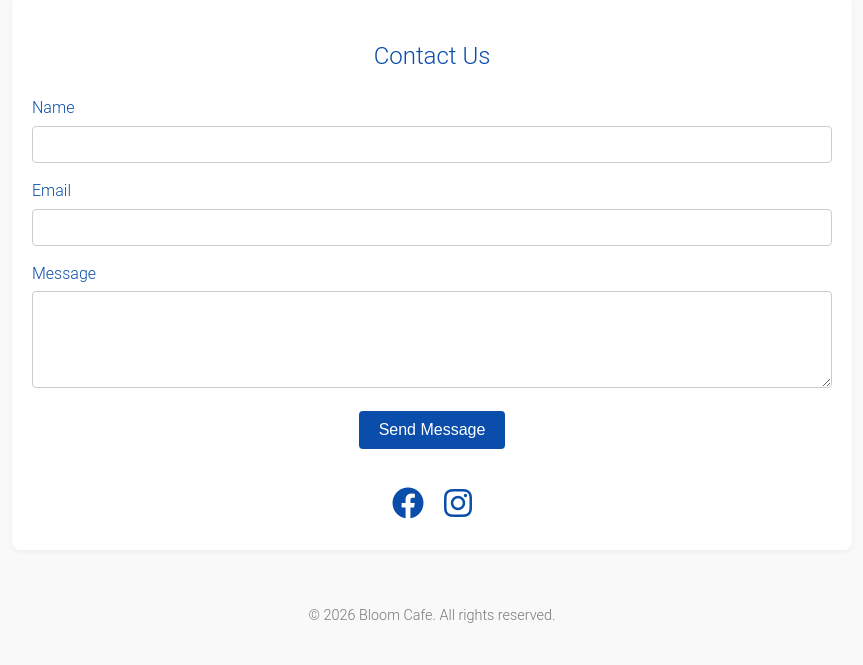
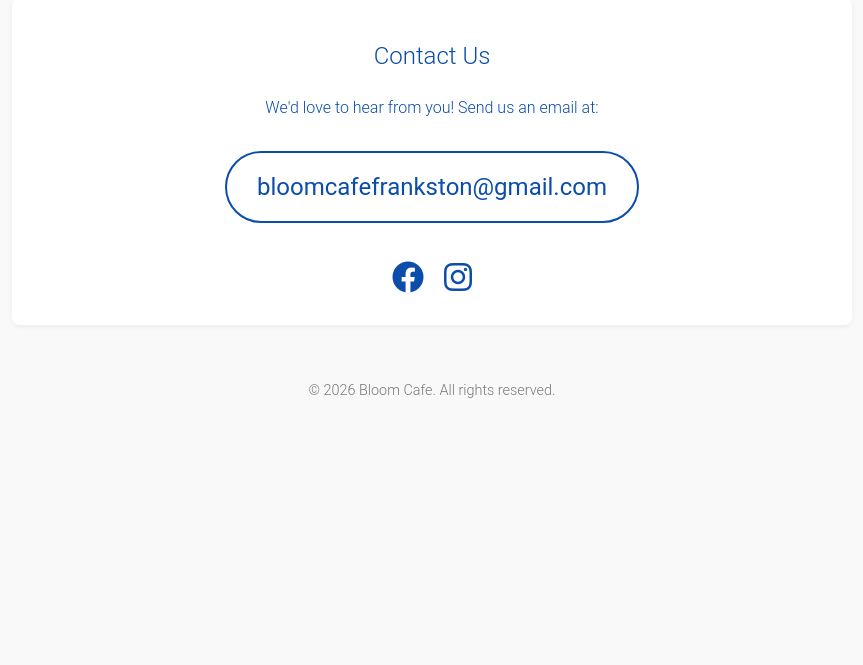
Before and after one commit to stephenlucerne/bloomcafe, a website: page index.html in a window 1280 px wide. Shown: the part 4190-4855 px from the top of the page, without its empty margins (208-1071 px from the left). After the commit the page ends 4646 px from the top, so only its background shows below. Drawn offline with Linux system fonts and the light colour scheme.

Commit message:
removed contact form with email instead

```diff
--- a/index.html
+++ b/index.html
@@ -60,21 +60,10 @@
 
         <section id="contact" class="container">
             <h2>Contact Us</h2>
-            <form action="https://formspree.io/bloomcafefrankston@gmail.com" method="POST">
-                <div class="form-group">
-                    <label for="name">Name</label>
-                    <input type="text" id="name" name="name" required>
-                </div>
-                <div class="form-group">
-                    <label for="email">Email</label>
-                    <input type="email" id="email" name="_replyto" required>
-                </div>
-                <div class="form-group">
-                    <label for="message">Message</label>
-                    <textarea id="message" name="message" rows="5" required></textarea>
-                </div>
-                <button type="submit">Send Message</button>
-            </form>
+            <p>We'd love to hear from you! Send us an email at:</p>
+            <div class="email-container">
+                <a href="mailto:bloomcafefrankston@gmail.com" class="email-link">bloomcafefrankston@gmail.com</a>
+            </div>
             <div class="social-links">
                 <a href="https://www.facebook.com/bloompopupcafe" target="_blank" aria-label="Facebook"><i class="fab fa-facebook"></i></a>
                 <a href="https://www.instagram.com/bloomcafefrankston" target="_blank" aria-label="Instagram"><i class="fab fa-instagram"></i></a>
--- a/public/style.css
+++ b/public/style.css
@@ -80,37 +80,26 @@ h1, h2, h3 {
     margin-bottom: 20px;
 }
 
-.form-group {
-    margin-bottom: 15px;
+.email-container {
+    margin: 30px 0;
 }
 
-.form-group label {
-    display: block;
-    margin-bottom: 5px;
-    text-align: left;
+.email-link {
+    font-size: 1.5em;
+    color: #0a4daa;
+    text-decoration: none;
+    font-weight: 400;
+    border: 2px solid #0a4daa;
+    padding: 15px 30px;
+    border-radius: 50px;
+    transition: all 0.3s ease;
+    display: inline-block;
 }
 
-.form-group input,
-.form-group textarea {
-    width: 100%;
-    padding: 10px;
-    box-sizing: border-box;
-    border: 1px solid #ccc;
-    border-radius: 4px;
-}
-
-button {
+.email-link:hover {
     background-color: #0a4daa;
     color: #fff;
-    padding: 10px 20px;
-    border: none;
-    border-radius: 4px;
-    cursor: pointer;
-    font-size: 16px;
-}
-
-button:hover {
-    background-color: #083a8a;
+    box-shadow: 0 4px 10px rgba(10, 77, 170, 0.2);
 }
 
 .social-links {
```
